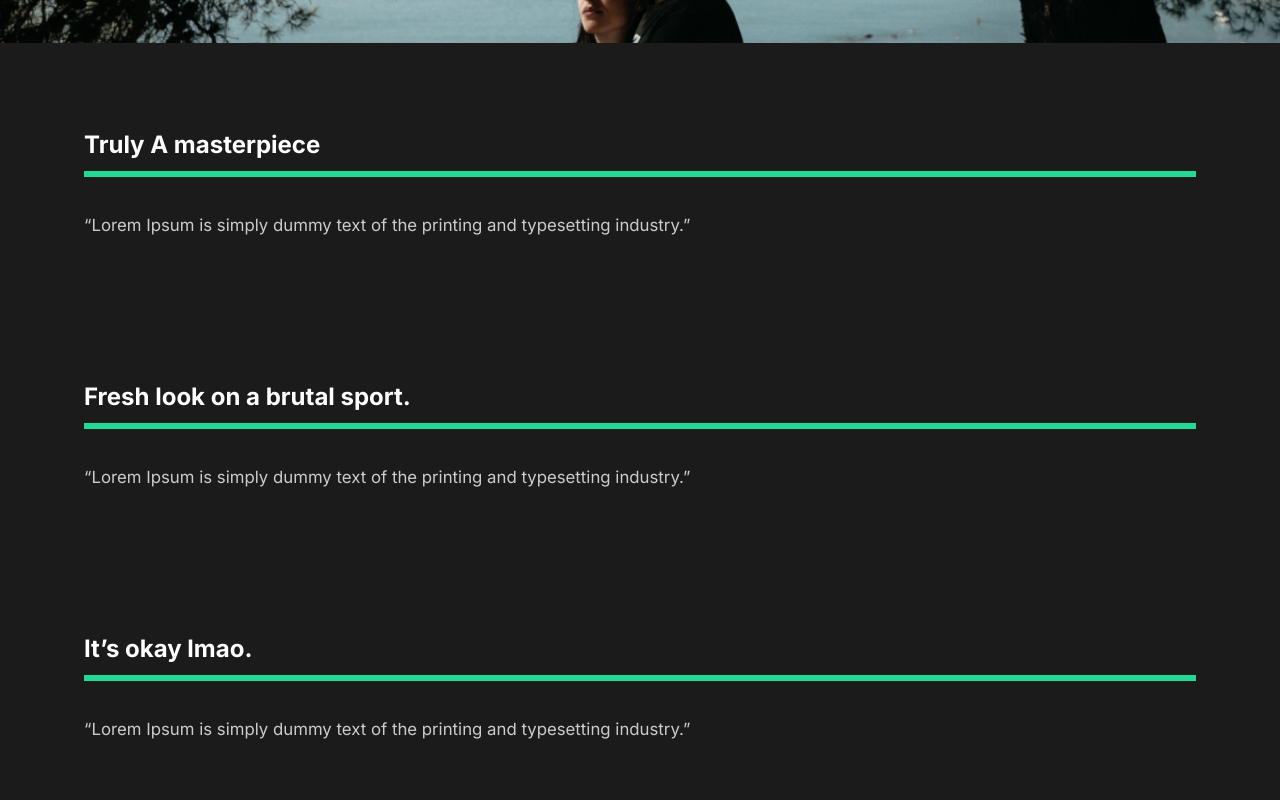
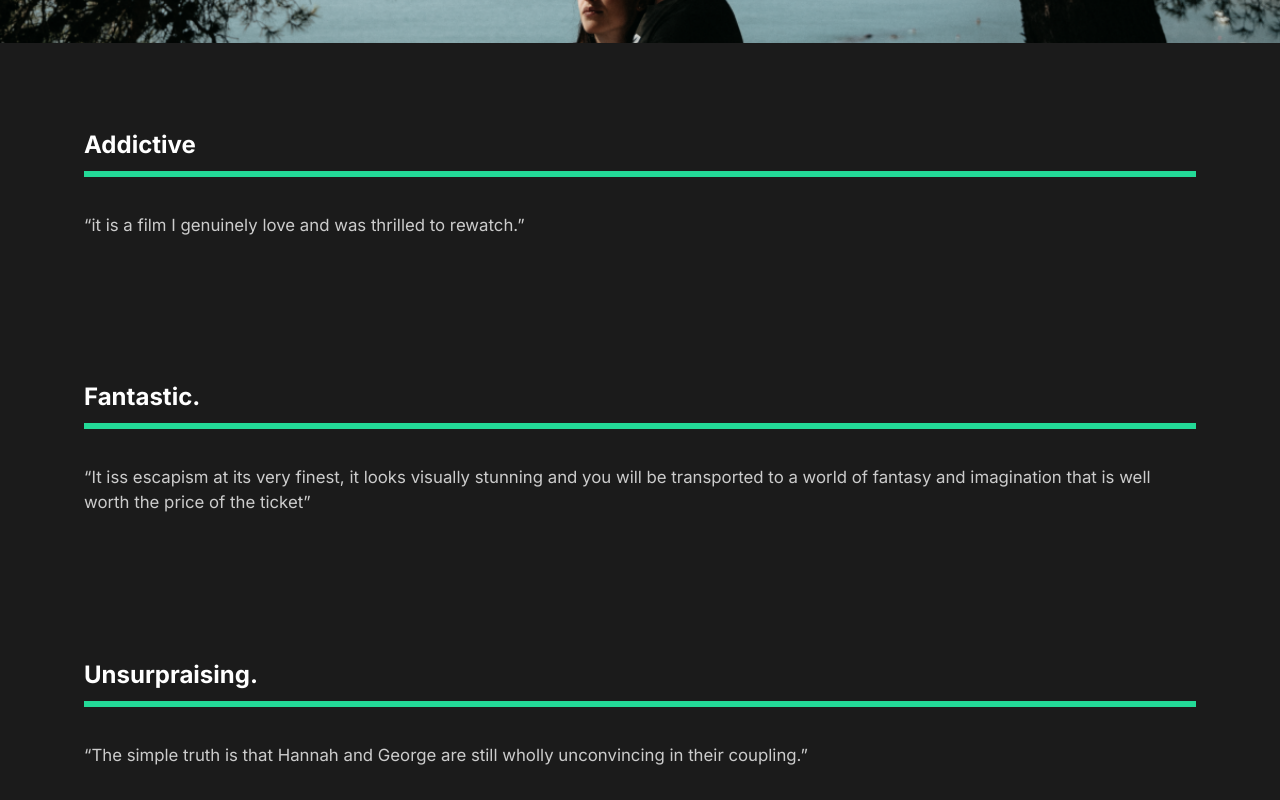
Before and after one commit to AMartinezSounds/alfredo-capture-website, a React (Create React App) app: page /work/good-times in a window 1280 px wide. Shown: the part 860-1660 px from the top of the page. Built offline with nearby package versions, Linux system fonts and the light colour scheme.

Commit message:
I've personalized the text

```diff
--- a/src/components/FaqSection.js
+++ b/src/components/FaqSection.js
@@ -21,38 +21,33 @@ const FaqSection = () => {
       <AnimateSharedLayout>
         <Toggle title="How Do I Start?">
           <div className="answer">
-            <p>Lorem ipsum dolor sit amet.</p>
+            <p>Believe us. We would like to listen to your idea.</p>
             <p>
-              Lorem ipsum dolor sit, amet consectetur adipisicing elit. Sequi
-              autem accusamus ex laboriosam porro, adipisci quam voluptatum
-              magnam placeat corporis.
+              It is very important we all are in the same page, so we will agree a call through Skype. We want to see your face no matter where you are.
             </p>
           </div>
         </Toggle>
         <Toggle title="Daily Schedule">
           <div className="answer">
-            <p>Lorem ipsum dolor sit amet.</p>
+            <p>We are open 24/7... or kind of.</p>
             <p>
-              Lorem ipsum dolor sit, amet consectetur adipisicing elit. Error,
-              totam.
+              We spend tons of hours in our office every day so it is almost impossible not to meet us.
             </p>
           </div>
         </Toggle>
-        <Toggle title="Diferrent Payment Methods">
+        <Toggle title="Diferent Payment Methods">
           <div className="answer">
-            <p>Lorem ipsum dolor sit amet.</p>
+            <p>We accept different payment methods. Bitcoins included.</p>
             <p>
-              Lorem ipsum, dolor sit amet consectetur adipisicing elit.
-              Necessitatibus, neque.
+              We accept payments with Paypal, bank transfers or Bizum.
             </p>
           </div>
         </Toggle>
         <Toggle title="What Products do you offer.">
           <div className="answer">
-            <p>Lorem ipsum dolor sit amet.</p>
+            <p>We offer a question: What does your project need?</p>
             <p>
-              Lorem ipsum, dolor sit amet consectetur adipisicing elit.
-              Necessitatibus, neque.
+              Do not worry for what we can do. Really, just tell us your idea, we will take care of the rest.
             </p>
           </div>
         </Toggle>
--- a/src/movieState.js
+++ b/src/movieState.js
@@ -17,17 +17,17 @@ export const MovieState = () => {
         {
           title: 'Truly A masterpiece',
           description:
-            '“Lorem Ipsum is simply dummy text of the printing and typesetting industry.”',
+            '“John Andrew manages to reproduce the lovable character with a recognizable charm and personality.”',
         },
         {
           title: 'Fresh look on a brutal sport.',
           description:
-            '“Lorem Ipsum is simply dummy text of the printing and typesetting industry.”',
+            '“Implausible but entertaining and poignant, The Athlete finds the champ in fighting form for the first time in years.”',
         },
         {
           title: 'It’s okay lmao.',
           description:
-            '“Lorem Ipsum is simply dummy text of the printing and typesetting industry.”',
+            '"There is nothing particularly memorable here -- no profound triumphs or lasting rallying cries."',
         },
       ],
     },
@@ -38,19 +38,19 @@ export const MovieState = () => {
       secondaryImg: goodtimes2,
       awards: [
         {
-          title: 'Truly A masterpiece',
+          title: 'Addictive',
           description:
-            '“Lorem Ipsum is simply dummy text of the printing and typesetting industry.”',
+            '“it is a film I genuinely love and was thrilled to rewatch.”',
         },
         {
-          title: 'Fresh look on a brutal sport.',
+          title: 'Fantastic.',
           description:
-            '“Lorem Ipsum is simply dummy text of the printing and typesetting industry.”',
+            '“It iss escapism at its very finest, it looks visually stunning and you will be transported to a world of fantasy and imagination that is well worth the price of the ticket”',
         },
         {
-          title: 'It’s okay lmao.',
+          title: 'Unsurpraising.',
           description:
-            '“Lorem Ipsum is simply dummy text of the printing and typesetting industry.”',
+            '“The simple truth is that Hannah and George are still wholly unconvincing in their coupling.”',
         },
       ],
     },
@@ -61,19 +61,19 @@ export const MovieState = () => {
       secondaryImg: theracer2,
       awards: [
         {
-          title: 'Truly A masterpiece',
+          title: 'Honed action escenes',
           description:
-            '“Lorem Ipsum is simply dummy text of the printing and typesetting industry.”',
+            '“Lin has really amped up the unbelievable factor here with some of the action sequences.”',
         },
         {
-          title: 'Fresh look on a brutal sport.',
+          title: 'An astonishing experience',
           description:
-            '“Lorem Ipsum is simply dummy text of the printing and typesetting industry.”',
+            '“Turn off the ignition in your head, then throttle up all other senses, and you will feel the rush of this guilty-pleasure joy ride to the max.”',
         },
         {
-          title: 'It’s okay lmao.',
+          title: 'Not bad at all.',
           description:
-            '“Lorem Ipsum is simply dummy text of the printing and typesetting industry.”',
+            '“The plot is so generic that it never even tries to reason with the audience.”',
         },
       ],
     },
```
Also changed, not shown: src/components/ServicesSection.js (+6 -6 lines).
